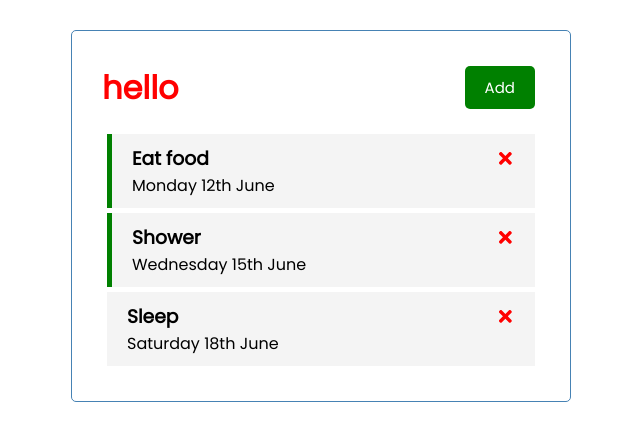
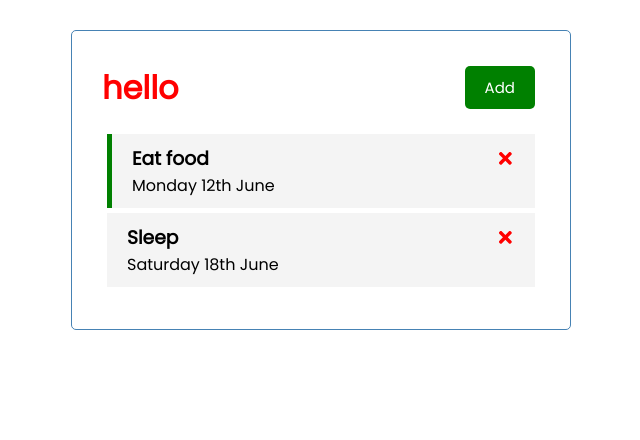
Before and after one commit to danCoda/react-tasks-list, a React (Create React App) app: page / in a window 1280 px wide. Shown: the top 440 px of the page, without its empty margins (319-959 px from the left). Built offline with nearby package versions, Linux system fonts and the light colour scheme; data requests are answered from the project's data file.

Commit message:
Can delete via backend

```diff
--- a/db.json
+++ b/db.json
@@ -1,14 +1,9 @@
 {
-  "tasks": [{
+  "tasks": [
+    {
       "id": 1,
       "text": "Eat food",
       "day": "Monday 12th June",
-      "reminder": true
-    },
-    {
-      "id": 2,
-      "text": "Shower",
-      "day": "Wednesday 15th June",
       "reminder": true
     },
     {
--- a/src/App.js
+++ b/src/App.js
@@ -18,7 +18,7 @@
   }, []);
 
   // Fetch data.
-  const fetchTasks = async() => {
+  const fetchTasks = async () => {
     const res = await fetch('http://localhost:5000/tasks');
     const data = await res.json();
     return data;
@@ -32,7 +32,11 @@
   }
 
   // Delete task.
-  const deleteTask = id => {
+  const deleteTask = async (id) => {
+    await fetch(`http://localhost:5000/tasks/${id}`, {
+      method: 'DELETE'
+    });
+
     setTasks(tasks.filter(task => task.id !== id))
   }
 
```
